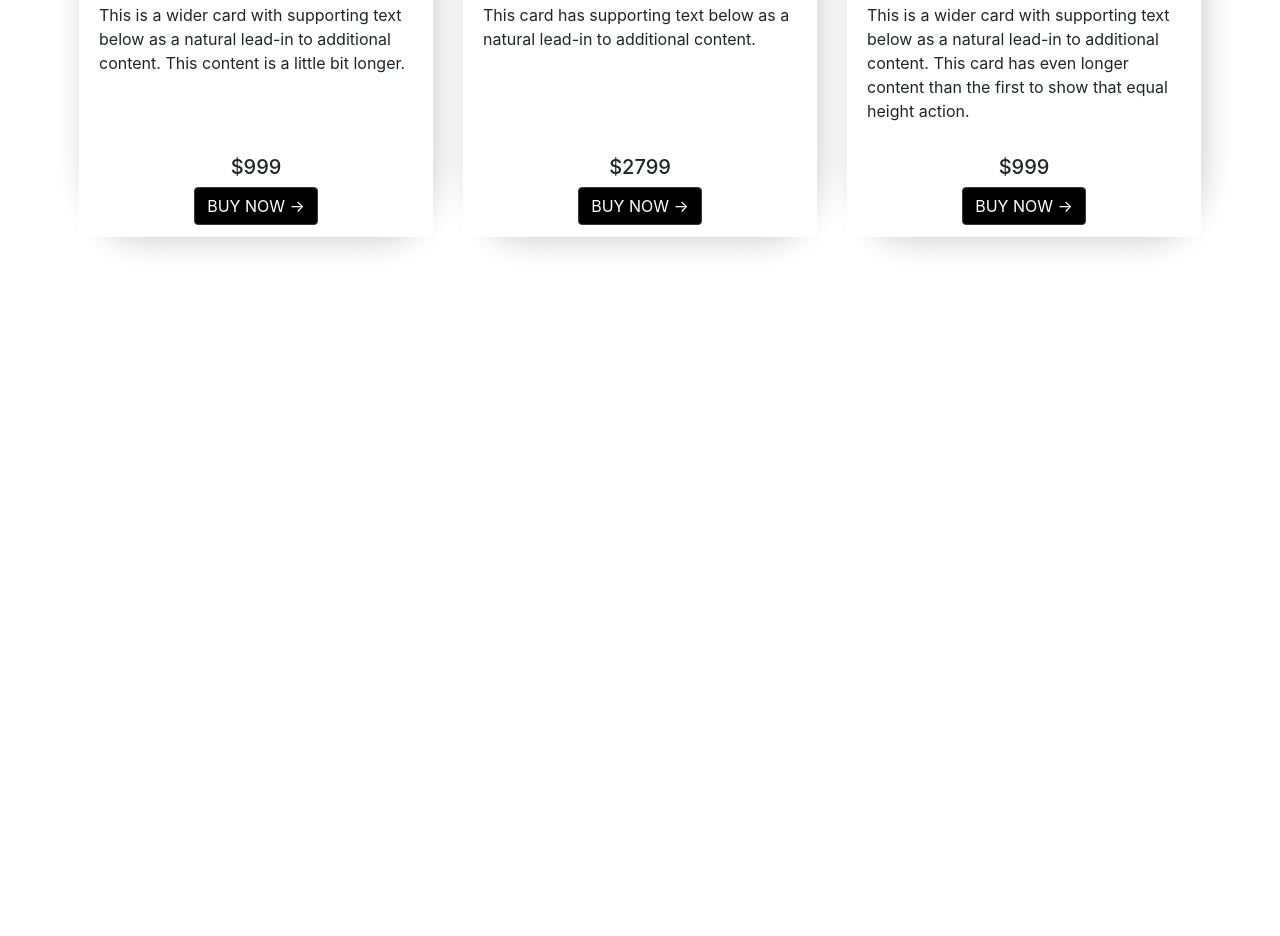
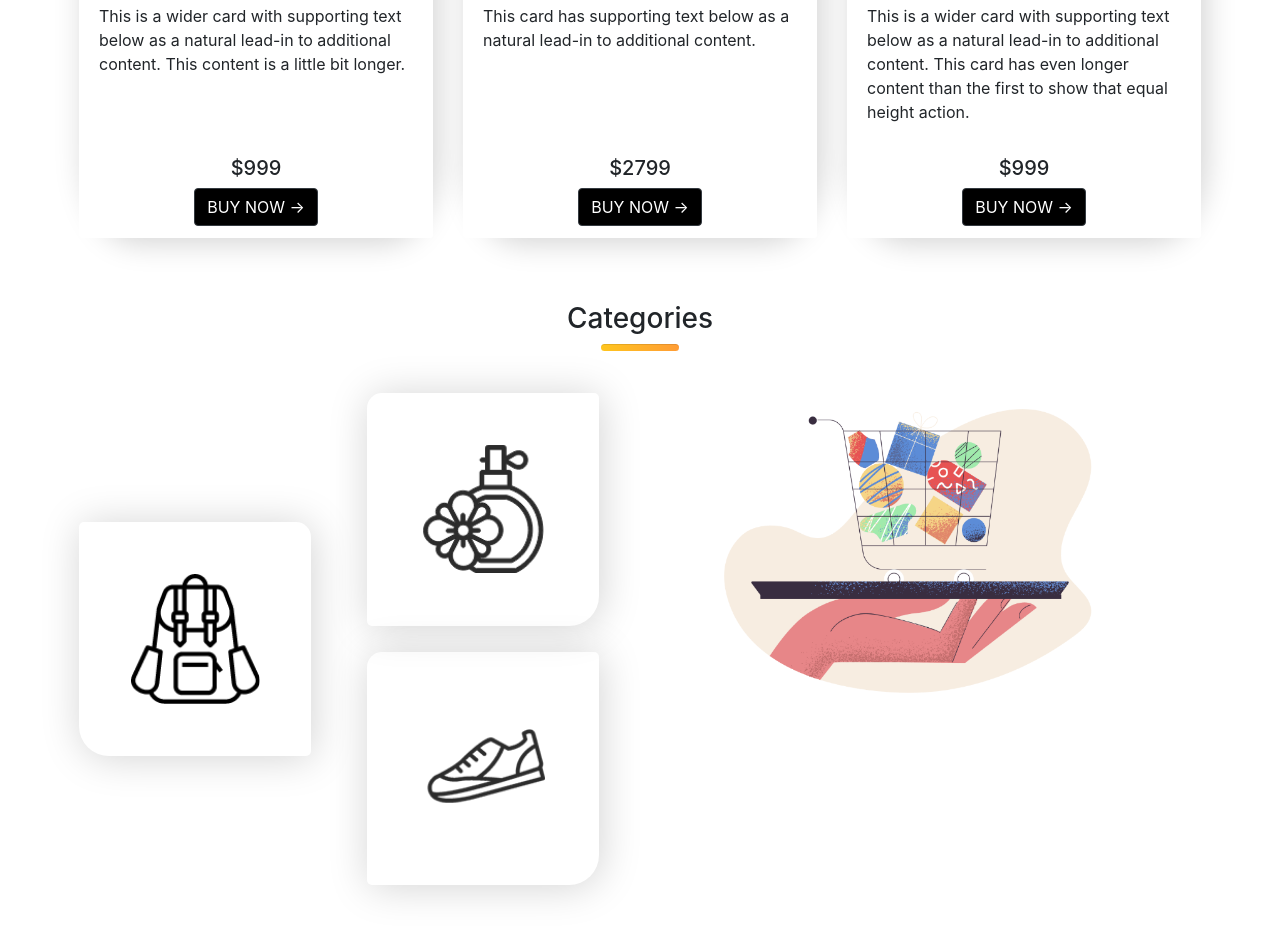
Before and after one commit to SysCall97/hot-gadgets, a plain HTML site: page index.html in a window 1280 px wide. Shown: the part 1786-2722 px from the top of the page. Before the commit the page ends 2111 px from the top, so only its background shows below. Drawn offline with nearby package versions, Linux system fonts and the light colour scheme.

Commit message:
categories done

```diff
--- a/css/style.css
+++ b/css/style.css
@@ -6,7 +6,7 @@
 }
 
 .navbar{
-    padding-top: 3rem;
+    padding-top: 2%;
     width: 90%;
     margin-right: 5%;
     margin-left: 5%;
@@ -79,3 +79,29 @@ ol.carousel-indicators li.active {
     background-color: white;
     border: none;
 }
+
+.cat-hr{
+    margin-top: 0;
+    width: 7%;
+    height: 6px;
+    background-image: linear-gradient(to right, #ffc51e, #ff9c35);
+    border-radius: 5px;
+}
+
+.cat .col-md-6 img{
+    width: 90%;
+}
+
+.cat-inner img{
+    box-shadow: 2px 2px 40px lightgray;
+    padding: 20%;
+    margin-top: 10%;
+}
+
+#bag {
+    border-radius: 5px 15px 5px 30px;
+}
+
+.cat-col-2{
+    border-radius: 15px 5px 30px 5px;
+}
--- a/index.html
+++ b/index.html
@@ -105,7 +105,7 @@
         <div class="card">
           <img src="images/phone/phone-1.png" class="card-img-top" alt="...">
           <div class="card-body">
-            <h5 class="card-title">iPhone 11 Pro</h5>
+            <h5 class="card-title">Redmi Note 8</h5>
             <p class="card-text">This is a wider card with supporting text below as a natural lead-in to additional content. This content is a little bit longer.</p>
           </div>
           <div class="card-footer">
@@ -117,7 +117,7 @@
         <div class="card">
           <img src="images/phone/phone-2.png" class="card-img-top" alt="...">
           <div class="card-body">
-            <h5 class="card-title">Samsung Galaxy Note10+</h5>
+            <h5 class="card-title">iPhone 11 Pro</h5>
             <p class="card-text">This card has supporting text below as a natural lead-in to additional content.</p>
           </div>
           <div class="card-footer">
@@ -128,7 +128,7 @@
         <div class="card">
           <img src="images/phone/phone-3.png" class="card-img-top" alt="...">
           <div class="card-body">
-            <h5 class="card-title"><!--Untitled--></h5>
+            <h5 class="card-title">Samsung Galaxy Note10+</h5>
             <p class="card-text">This is a wider card with supporting text below as a natural lead-in to additional content. This card has even longer content than the first to show that equal height action.</p>
           </div>
           <div class="card-footer">
@@ -147,7 +147,7 @@
     </div>
 
     <div class="card-deck">
-        <div class="card mb-4">
+        <div class="card">
           <img src="images/laptop/product-1.png" class="card-img-top" alt="...">
           <div class="card-body">
             <h5 class="card-title">Asus VivoBook</h5>
@@ -159,7 +159,7 @@
         </div>
     </div>
 
-        <div class="card mb-4">
+        <div class="card">
           <img src="images/laptop/product-2.png" class="card-img-top" alt="...">
           <div class="card-body">
             <h5 class="card-title">Razer Blade 15</h5>
@@ -170,7 +170,7 @@
             <div class="d-flex justify-content-center"><a href="#" class="btn btn-dark">BUY NOW &#8594;</a></div>
           </div>
         </div>
-        <div class="card mb-4">
+        <div class="card">
           <img src="images/laptop/product-3.png" class="card-img-top" alt="...">
           <div class="card-body">
             <h5 class="card-title">Xiaomi Mi Notebook Pro</h5>
@@ -185,7 +185,28 @@
 </div>
 
 <!--Categories-->
+<div class="container-fluid">
+    <div class="d-flex justify-content-center">
+        <h3>Categories</h3>
+    </div>
+    <h1><hr class="cat-hr"></h1>
+    <div class="row cat">
+        <div class="col-md-6">
 
+            <div class="row cat-inner">
+            <div class="col-md-6 d-flex align-items-center"><img src="images/Categories/bag.png" id="bag" alt=""></div>
+            <div class="col-md-6">
+                <img src="images/Categories/perfume.png" class="cat-col-2" alt="">
+                <img src="images/Categories/shoe.png" class="cat-col-2" alt="">
+            </div>
+            </div>
+
+        </div>
+        <div class="col-md-6">
+            <img src="images/Categories/pale-order.png" alt="">
+        </div>
+    </div>
+</div>
 
 <!--Extra-->
 
```
